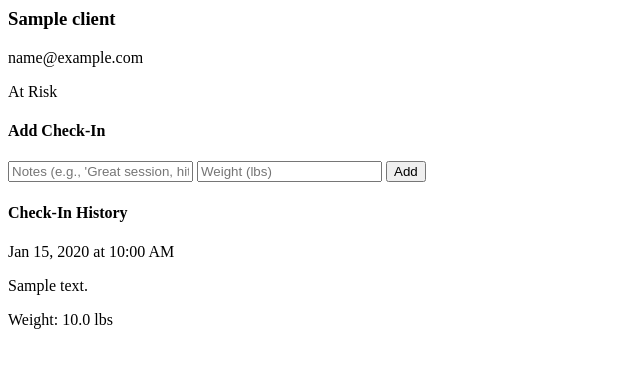
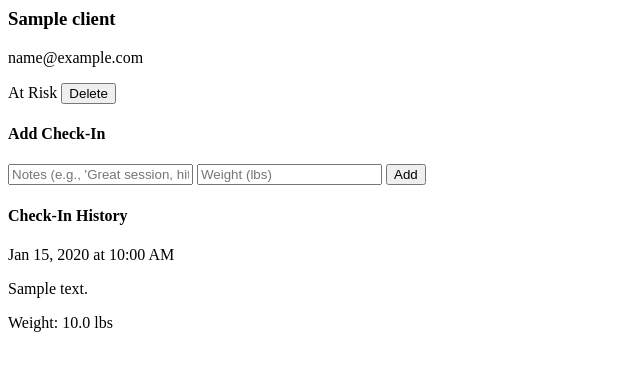
Before and after one commit to bkabbarah/coachkit, a FastAPI app: page /client/1 in a window 1280 px wide. Shown: the top 371 px of the page, without its empty margins (0-640 px from the left). Run offline with FastAPI, Linux system fonts and the light colour scheme; tables that the repository leaves empty hold one stand-in row (values such as "Sample post").

Commit message:
added delete with custom modal

```diff
--- a/main.py
+++ b/main.py
@@ -103,3 +103,36 @@
         "request": request,
         "clients": clients
     })
+
+@app.delete("/client/{client_id}")
+async def delete_client(
+    request: Request,
+    client_id: int,
+    db: AsyncSession = Depends(get_db)
+):
+    result = await db.execute(select(Client).where(Client.id == client_id))
+    client = result.scalar_one_or_none()
+
+    if client:
+        await db.delete(client)
+        await db.commit()
+
+    response = templates.TemplateResponse("partials/client_placeholder.html", {
+        "request": request
+    })
+    response.headers["HX-Trigger"] = "clientListChanged"
+    return response
+
+@app.get("/client/{client_id}/delete-modal")
+async def delete_modal(request: Request, client_id: int, db: AsyncSession = Depends(get_db)):
+    result = await db.execute(select(Client).where(Client.id == client_id))
+    client = result.scalar_one_or_none()
+
+    return templates.TemplateResponse("partials/delete_modal.html", {
+        "request": request,
+        "client": client
+    })
+
+@app.get("/modal/close")
+async def close_modal():
+    return HTMLResponse("")
--- a/models.py
+++ b/models.py
@@ -14,7 +14,7 @@
     last_checkin = Column(DateTime, default=datetime.utcnow)
     status = Column(String, default="on_track")
 
-    checkins = relationship("CheckIn", back_populates="client", order_by="desc(CheckIn.created_at)")
+    checkins = relationship("CheckIn", back_populates="client", order_by="desc(CheckIn.created_at)", cascade="all, delete-orphan")
 
     def days_since_checkin(self):
         if not self.last_checkin:
--- a/templates/partials/client_detail.html
+++ b/templates/partials/client_detail.html
@@ -4,11 +4,21 @@
             <h3 class="font-bold text-xl">{{ client.name }}</h3>
             <p class="text-gray-500">{{ client.email }}</p>
         </div>
-        {% if client.status == "at_risk" %}
-            <span class="bg-red-100 text-red-700 px-2 py-1 rounded text-sm">At Risk</span>
-        {% else %}
-            <span class="bg-green-100 text-green-700 px-2 py-1 rounded text-sm">On Track</span>
-        {% endif %}
+        <div class="flex gap-2 items-center">
+            {% if client.is_at_risk() %}
+                <span class="bg-red-100 text-red-700 px-2 py-1 rounded text-sm">At Risk</span>
+            {% else %}
+                <span class="bg-green-100 text-green-700 px-2 py-1 rounded text-sm">On Track</span>
+            {% endif %}
+            <button
+                hx-get="/client/{{ client.id }}/delete-modal"
+                hx-target="#modal-container"
+                hx-swap="innerHTML"
+                class="text-red-600 hover:text-red-800 text-sm"
+            >
+                Delete
+            </button>
+        </div>
     </div>
 
     <h4 class="font-semibold mb-2 mt-6">Add Check-In</h4>
--- /dev/null
+++ b/templates/partials/client_placeholder.html
@@ -0,0 +1,4 @@
+<div class="text-center text-gray-500 mt-20">
+    <p class="text-xl mb-2">Select a client</p>
+    <p>Choose a client from the list to view their details</p>
+</div>
```
Also changed, not shown: templates/base.html (+8 -6 lines), templates/partials/delete_modal.html (added, +31 -0 lines), coachkit.db.
